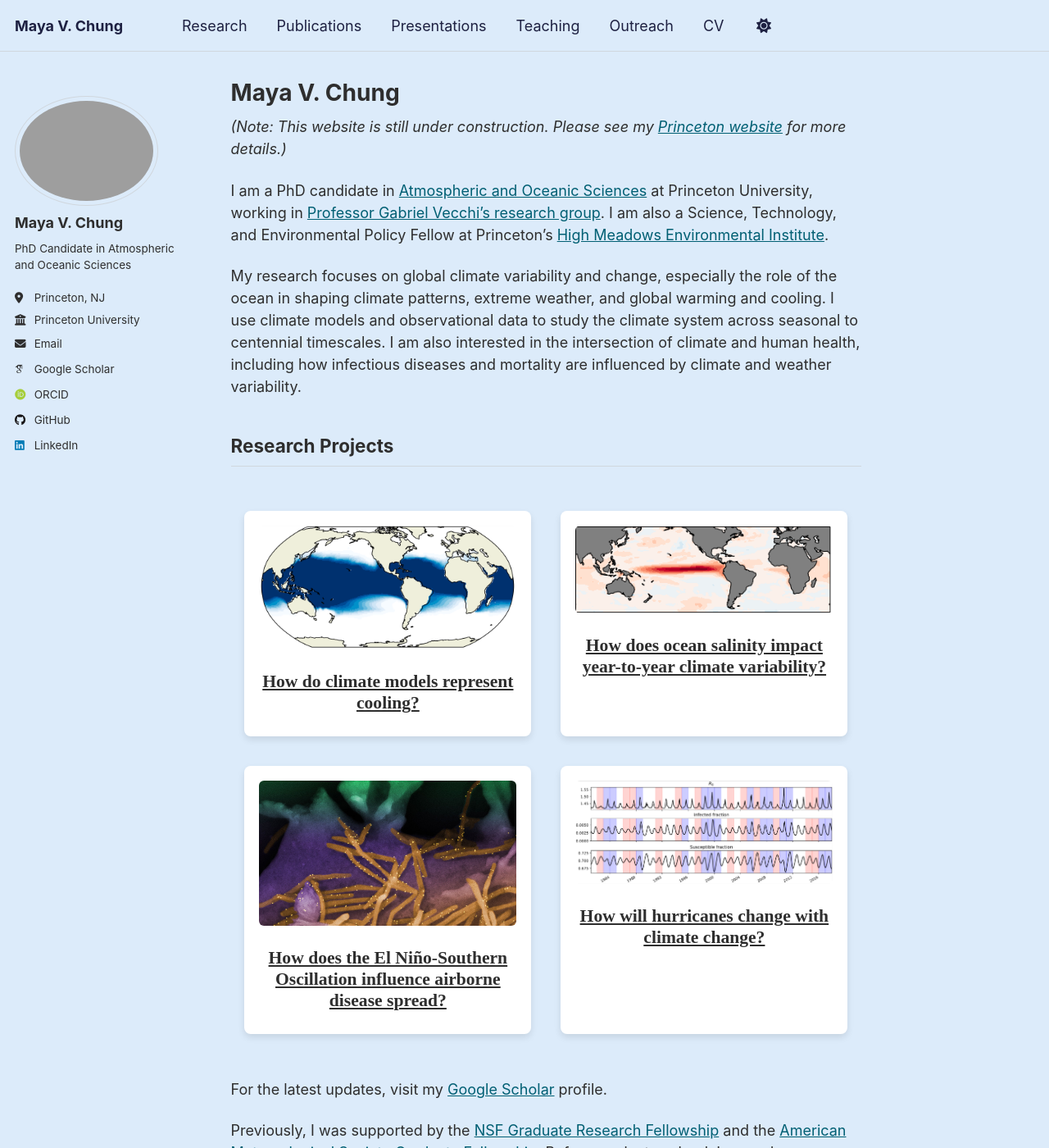
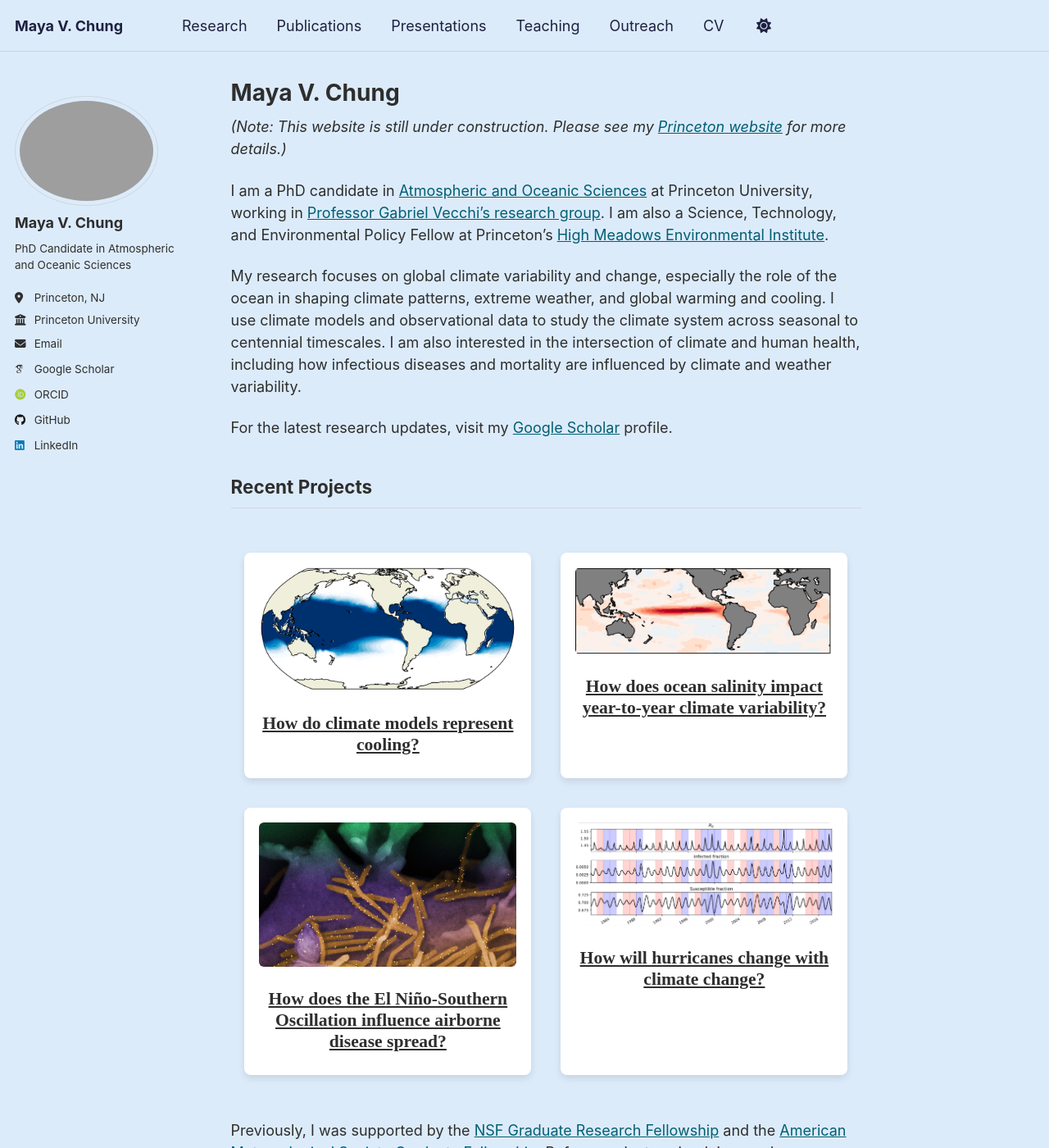
Before and after one commit to mayavchung/mayavchung.github.io, a Jekyll site: the page built from _pages/about.md, in a window 1280 px wide and 1400 px high. Shown: the whole window at 82% size. Built offline with Jekyll 4.4.1, drawn with Linux system fonts in a browser that asks for light colours; some web fonts are replaced; a script that is not in the unit is left out; part of the change alters nothing that is shown.

Commit message:
Update about.md

```diff
--- a/_pages/about.md
+++ b/_pages/about.md
@@ -13,7 +13,9 @@ I am a PhD candidate in [Atmospheric and Oceanic Sciences](https://aos.princeton
 
 My research focuses on global climate variability and change, especially the role of the ocean in shaping climate patterns, extreme weather, and global warming and cooling. I use climate models and observational data to study the climate system across seasonal to centennial timescales. I am also interested in the intersection of climate and human health, including how infectious diseases and mortality are influenced by climate and weather variability.
 
-## Research Projects
+For the latest research updates, visit my [Google Scholar](https://scholar.google.com/citations?user=h5lDhDwAAAAJ&hl=en) profile.
+
+## Recent Projects
 
 <div class="science-boxes">
 
@@ -39,8 +41,6 @@ My research focuses on global climate variability and change, especially the rol
 
 </div>
 
-For the latest updates, visit my [Google Scholar](https://scholar.google.com/citations?user=h5lDhDwAAAAJ&hl=en) profile.
-
 Previously, I was supported by the [NSF Graduate Research Fellowship](https://www.nsf.gov/funding/opportunities/grfp-nsf-graduate-research-fellowship-program) and the [American Meteorological Society Graduate Fellowship](https://www.ametsoc.org/ams/information-for/students/ams-scholarships-and-fellowships/ams-graduate-fellowships/). Before graduate school, I earned my undergraduate degree in [Earth and Planetary Sciences](https://eps.harvard.edu/) at Harvard University.
 
 I have also worked in education and science communication as a 5th grade teacher in Boston Public Schools through [City Year](https://www.cityyear.org/), a science teacher at the [Children’s School of Science](https://childrensschoolofscience.org/), and a museum curator and scientific illustrator at the Smithsonian [National Museum of Natural History](https://naturalhistory.si.edu/).
```
